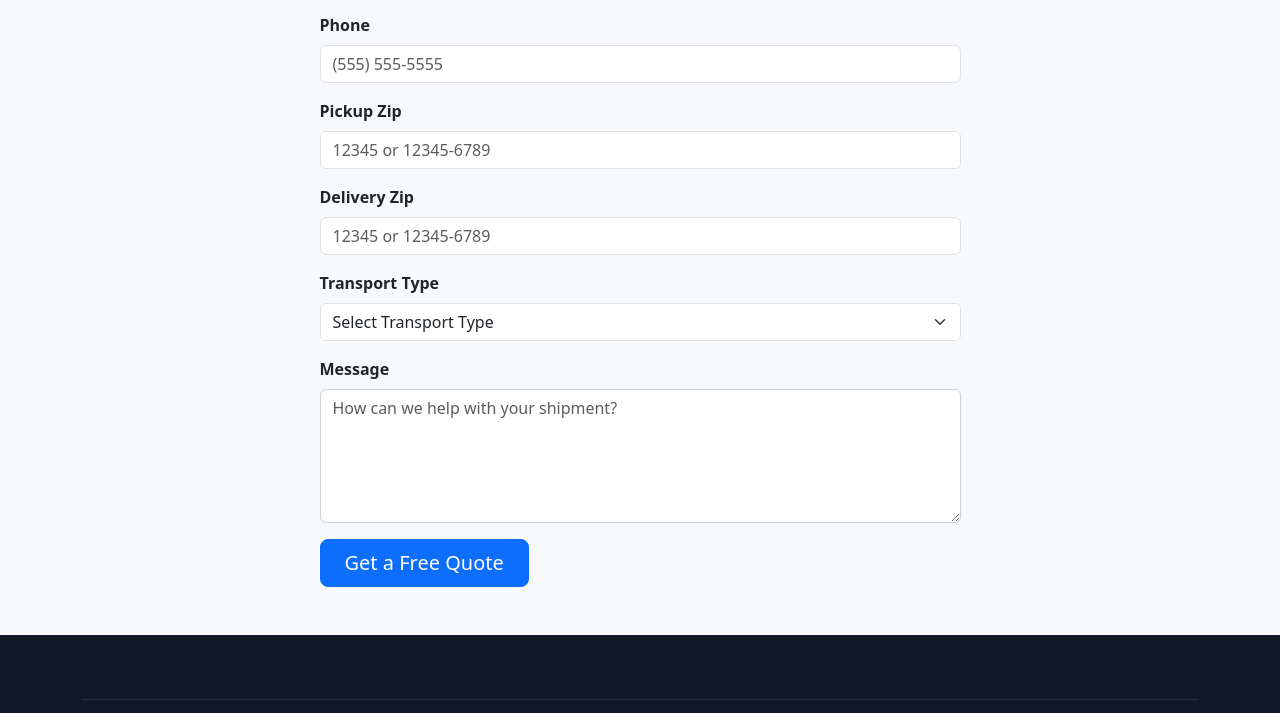
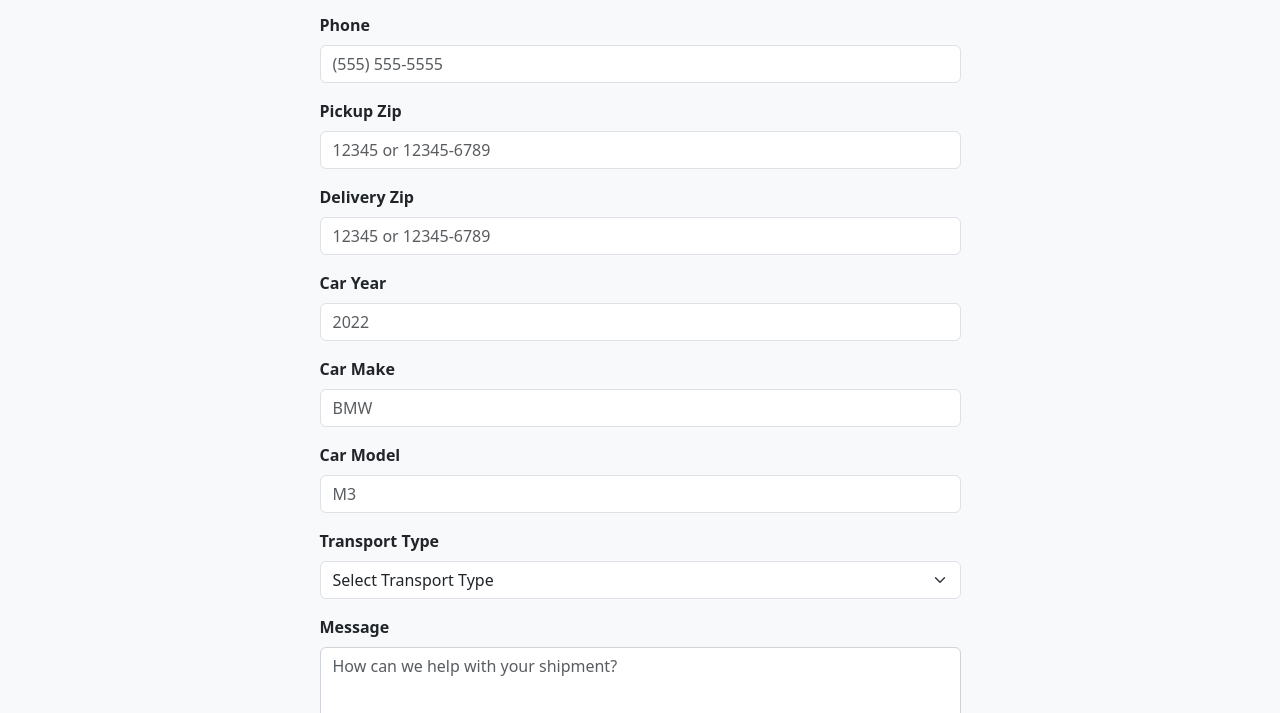
Before and after one commit to hhmakedon/autofury, a plain HTML site: page contact.html in a window 1280 px wide. Shown: the part 581-1294 px from the top of the page. Drawn offline with nearby package versions, Linux system fonts and the light colour scheme.

Commit message:
Add car year, make, and model fields to contact form

```diff
--- a/contact.html
+++ b/contact.html
@@ -88,6 +88,21 @@
             </div>
 
             <div class="mb-3">
+              <label for="car_year" class="form-label fw-semibold">Car Year</label>
+              <input type="text" class="form-control bg-white text-dark" name="car_year" id="car_year" placeholder="2022" required>
+            </div>
+
+            <div class="mb-3">
+              <label for="car_make" class="form-label fw-semibold">Car Make</label>
+              <input type="text" class="form-control bg-white text-dark" name="car_make" id="car_make" placeholder="BMW" required>
+            </div>
+
+            <div class="mb-3">
+              <label for="car_model" class="form-label fw-semibold">Car Model</label>
+              <input type="text" class="form-control bg-white text-dark" name="car_model" id="car_model" placeholder="M3" required>
+            </div>
+
+            <div class="mb-3">
               <label for="transport_type" class="form-label fw-semibold">Transport Type</label>
               <select id="transport_type" name="transport_type" class="form-select bg-white text-dark" required>
                 <option value="">Select Transport Type</option>
```
